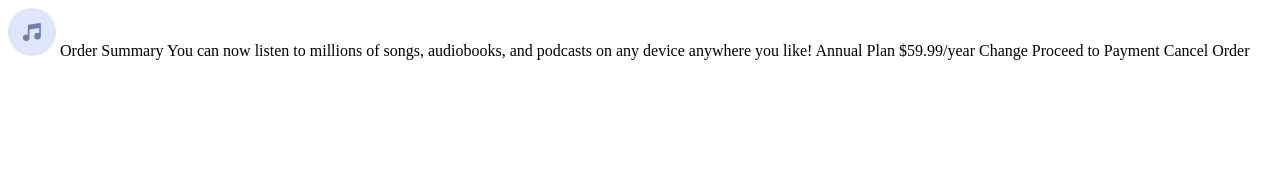
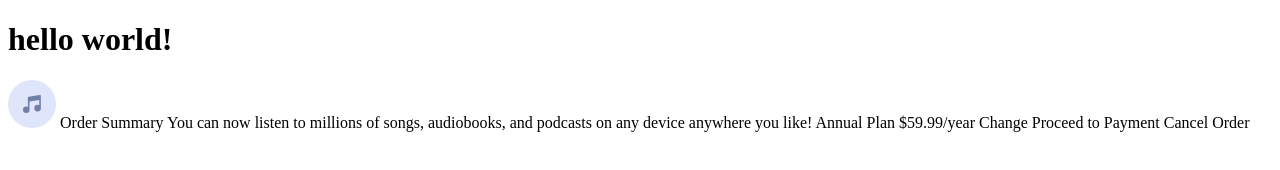
Before and after one commit to Charizard2021/Assignment-1, a plain HTML site: page index.html in a window 1280 px wide. Drawn offline with Linux system fonts and the light colour scheme.

Commit message:
h1 added

```diff
--- a/index.html
+++ b/index.html
@@ -15,6 +15,7 @@
     <style></style>
   </head>
   <body>
+    <h1>hello world!</h1>
     <img src="./images/icon-music.svg" />
     Order Summary You can now listen to millions of songs, audiobooks, and
     podcasts on any device anywhere you like! Annual Plan $59.99/year Change
```
